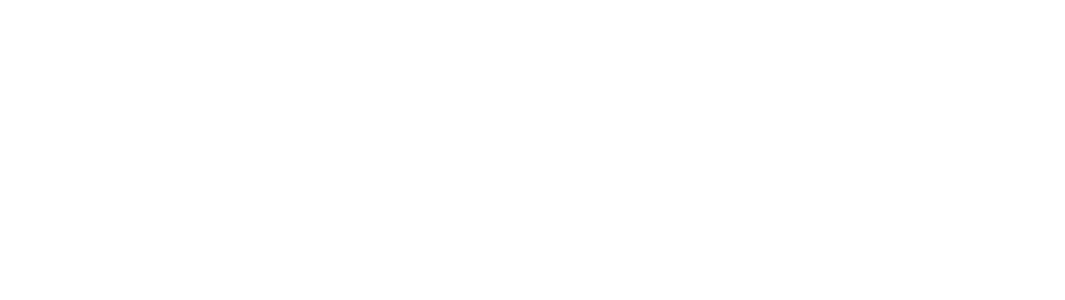
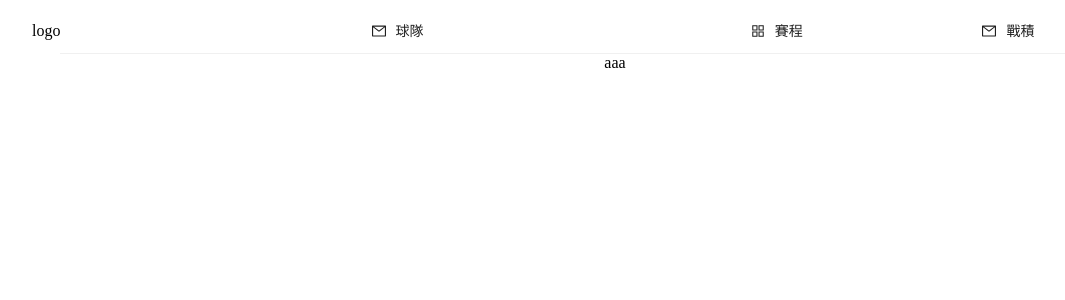
Before and after one commit to LiSeng0903/DB_BaseballSystem, a React (Create React App) app in the folder frontend/: page / in a window 1280 px wide. Shown: the top 300 px of the page, without its empty margins (25-1090 px from the left). Built offline with nearby package versions, Linux system fonts and the light colour scheme.

Commit message:
mainPageTopBar

```diff
--- a/frontend/package.json
+++ b/frontend/package.json
@@ -6,6 +6,7 @@
     "@testing-library/jest-dom": "^5.16.5",
     "@testing-library/react": "^13.4.0",
     "@testing-library/user-event": "^13.5.0",
+    "antd": "^5.1.0",
     "react": "^18.2.0",
     "react-dom": "^18.2.0",
     "react-scripts": "5.0.1",
--- a/frontend/src/containers/App.js
+++ b/frontend/src/containers/App.js
@@ -7,9 +7,9 @@
     display: flex;
     flex-direction: column;
     align-items: center;
-    justify-content: center;
+    justify-content: flex-start;
     height: 100vh;
-    width: 500px;
+    width: 100%;
     margin: auto;
 `
 
--- a/frontend/src/containers/MainPage.js
+++ b/frontend/src/containers/MainPage.js
@@ -1,4 +1,67 @@
-const MainPage = () => {
-    return
-}
-export default MainPage
+import React, { useState } from 'react';
+import { AppstoreOutlined, MailOutlined, SettingOutlined } from '@ant-design/icons';
+import type { MenuProps } from 'antd';
+import { Menu } from 'antd';
+import styled from 'styled-components'
+
+const TopBarStyle = styled.div`
+    display: flex;
+    flex-direction: row;
+    align-items: center;
+    justify-content: center;
+    width: 100%
+`
+const MenuStyle = styled(Menu)`
+    width: 90%;
+    display: flex;
+    justify-content: space-evenly
+`
+
+const items: MenuProps['items'] = [
+  {
+    label: '球隊',
+    key: 'team',
+    icon: <MailOutlined />,
+    children: [
+        {
+            label: 'Option 1',
+            key: 'setting:1',
+        },
+        {
+            label: 'Option 2',
+            key: 'setting:2',
+        },
+    ],
+  },
+  {
+    label: '賽程',
+    key: 'shcedule',
+    icon: <AppstoreOutlined />,
+  },
+  {
+    label: "戰積",
+    key: 'score',
+    icon: <MailOutlined />,
+  },
+];
+
+const MianPge = () => {
+  const [current, setCurrent] = useState('mail');
+
+  const onClick: MenuProps['onClick'] = (e) => {
+    console.log('click ', e);
+    setCurrent(e.key);
+  };
+
+  return (
+    <>
+        <TopBarStyle>
+            <div>logo</div>
+            <MenuStyle onClick={onClick} selectedKeys={[current]} mode="horizontal" items={items} />
+        </TopBarStyle>
+        <div>aaa</div>
+    </>
+  );
+};
+
+export default MianPge;
```
Also changed, not shown: 1 other file (tests, documents, lock files or other folders).
